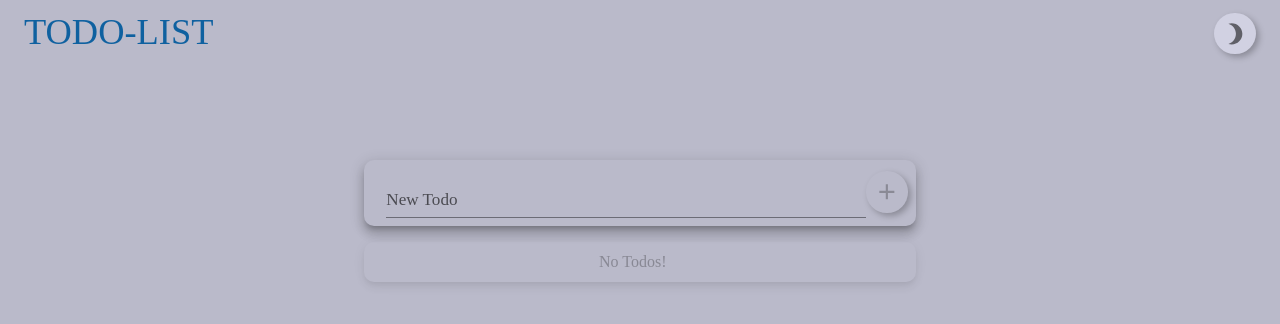
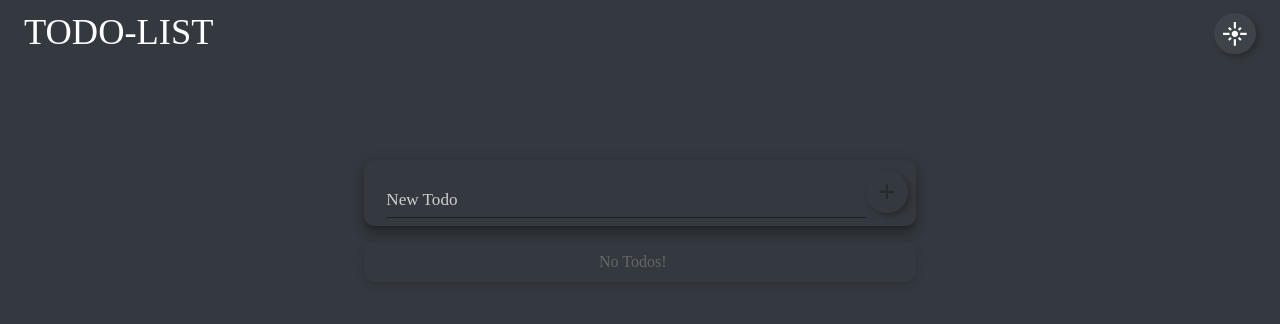
Before and after one commit to deceser/todo-list, a React (Create React App) app: page / in a window 1280 px wide. Shown: the top 324 px of the page. Built offline with nearby package versions, Linux system fonts and the light colour scheme.

Commit message:
localstorage theme

```diff
--- a/src/App.js
+++ b/src/App.js
@@ -11,8 +11,16 @@ import Home from "./components/home";
 function App() {
   const [light, setLight] = React.useState(true);
 
+  React.useEffect(() => {
+    const themeType = localStorage.getItem("themeDark");
+    if (themeType != "themeDark") {
+      setLight(false);
+    }
+  }, []);
+
   const clickTheme = () => {
-    setLight((prev) => !prev);
+    localStorage.setItem("themeDark", light ? "themeLight" : "themeDark");
+    setLight(!light);
   };
 
   return (
```
